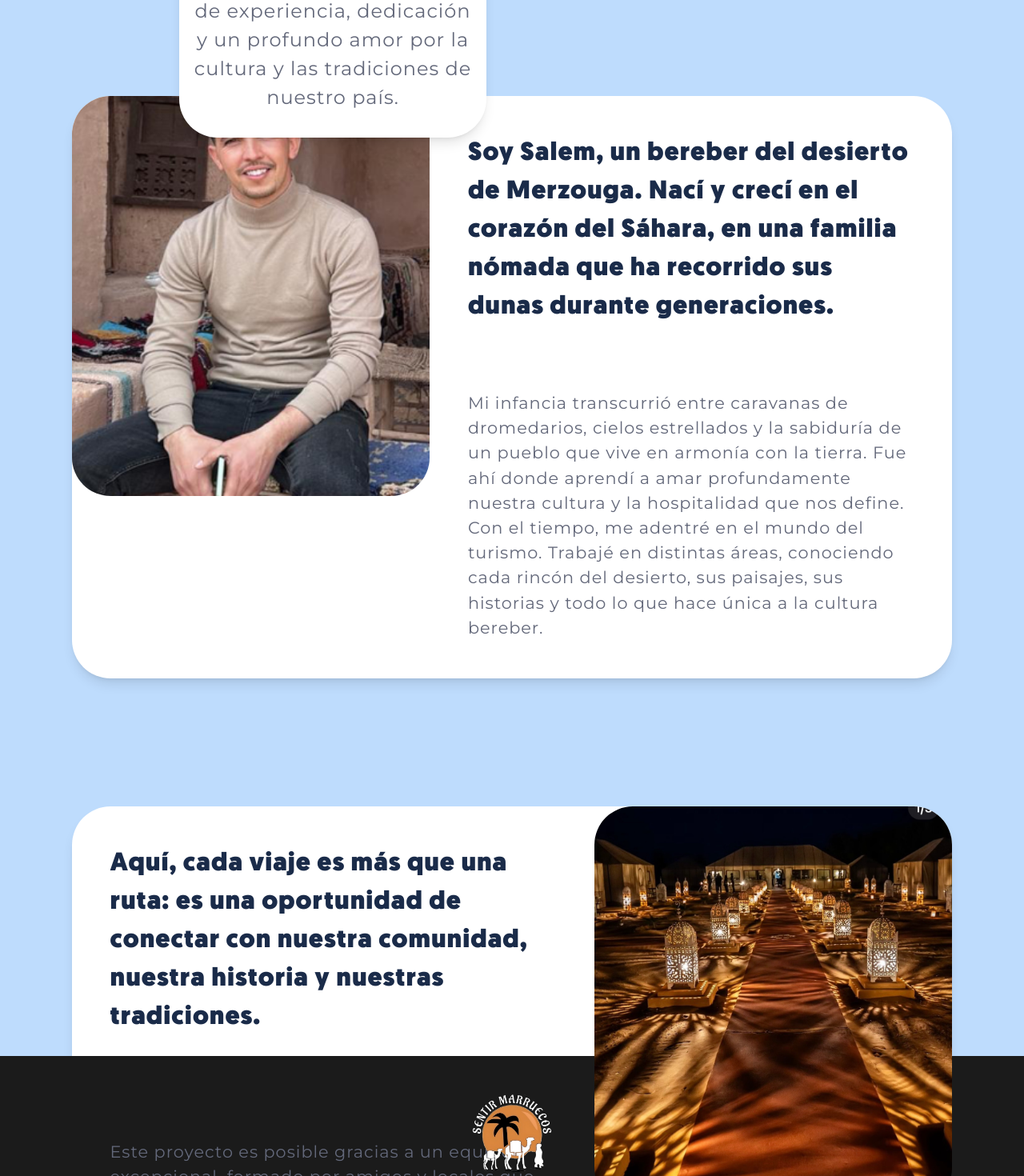
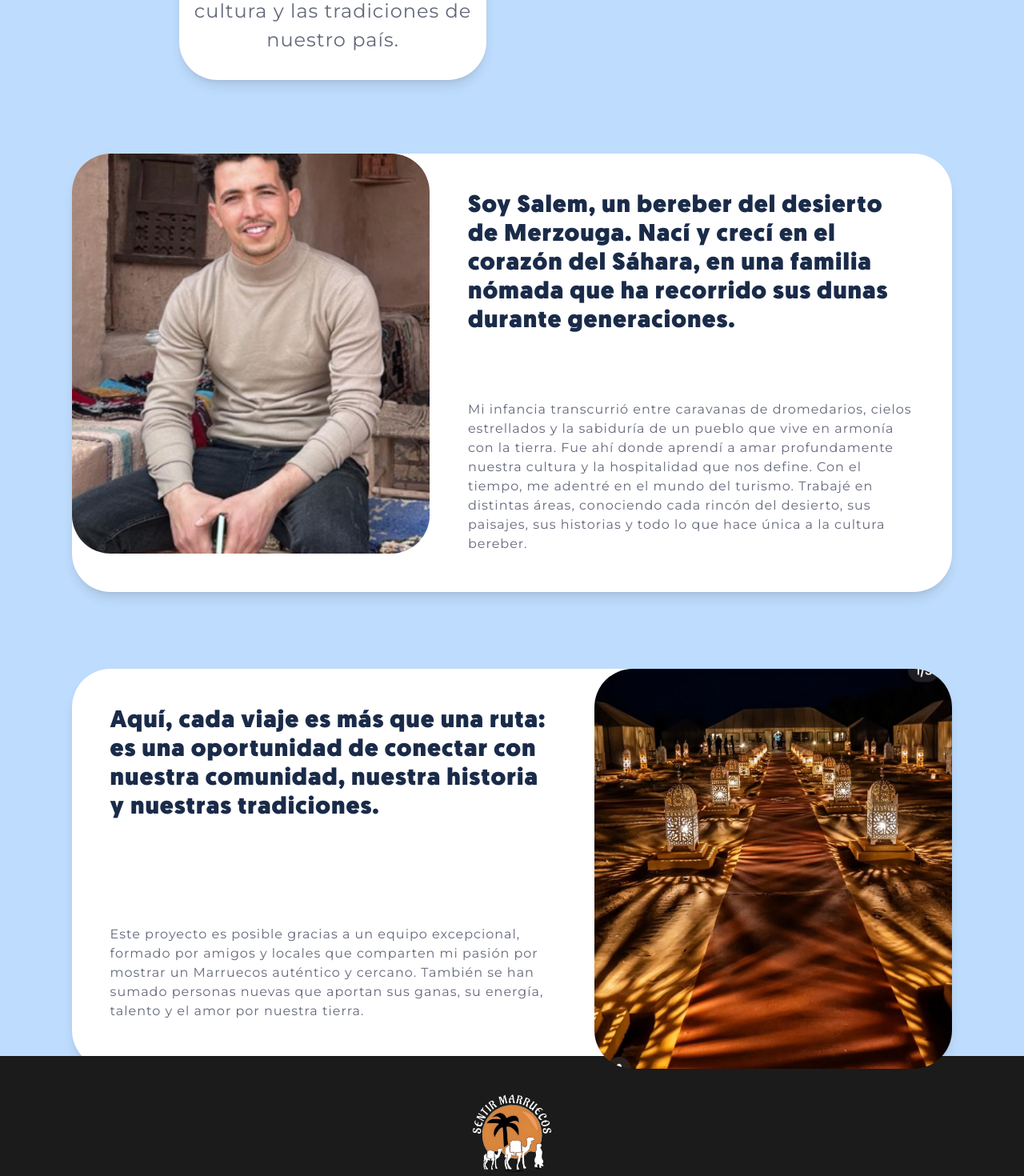
Before and after one commit to JuanCanteroJarilla/sentir-marruecos, a Next.js app: page /Sobre-nosotros in a window 1280 px wide. Shown: the part 600-2070 px from the top of the page at 80% size. Built offline with nearby package versions, Linux system fonts and the light colour scheme.

Commit message:
wip sobre nosotros responsive

```diff
--- a/src/app/Sobre-nosotros/page.tsx
+++ b/src/app/Sobre-nosotros/page.tsx
@@ -6,7 +6,7 @@ function SobreNosotros() {
       <div className="bg-[#bedcfd] h-[240vh] w-full">
         <div className="mainDivSobreNosotros flex flex-col items-start h-screen">
           <div className="bg-white mt-[20rem] max-w-[24rem] ml-4 sm:ml-16 md:ml-32 lg:ml-56 rounded-[3rem] pt-4 pl-4 pr-4 shadow-lg">
-            <p className="titleSobreNosotros text-5xl">
+            <p className="titleSobreNosotros 2xl:text-5xl lg:text-4xl">
               Bienvenidos a Sentir Marruecos Viajes.
             </p>
             <p className="subtitleTitleSobreNosotros">
@@ -41,7 +41,7 @@ function SobreNosotros() {
         </div>
 
       </div> */}
-        <div className=" w-[86vw] flex flex-row justify-center items-start mt-[45vh] bg-white mx-auto rounded-[3rem] shadow-lg">
+        <div className=" w-[86vw] flex flex-row justify-center items-start 2xl:mt-[45vh] lg:mt-[54vh] bg-white mx-auto rounded-[3rem] shadow-lg">
           <div className="flex items-center justify-center w-[950px] h-[500px] overflow-hidden">
             <Image
               src={"/images/salem.png"}
@@ -52,12 +52,12 @@ function SobreNosotros() {
             />
           </div>
           <div className="gap-4 p-12 w-[100vw]">
-            <p className="salemTitle">
+            <p className="salemTitle lg:text-3xl 2xl:text-4xl">
               Soy Salem, un bereber del desierto de Merzouga. Nací y crecí en el
               corazón del Sáhara, en una familia nómada que ha recorrido sus
               dunas durante generaciones. <br />
             </p>
-            <p className="salemSubtitle pt-20">
+            <p className="salemSubtitle pt-20 2xl:text-[1.4rem] lg:text-[1rem]">
               Mi infancia transcurrió entre caravanas de dromedarios, cielos
               estrellados y la sabiduría de un pueblo que vive en armonía con la
               tierra. Fue ahí donde aprendí a amar profundamente nuestra cultura
@@ -68,14 +68,14 @@ function SobreNosotros() {
             </p>
           </div>
         </div>
-        <div className=" w-[86vw] flex flex-row justify-center items-start mt-[20vh] mb-[2vh] bg-white mx-auto rounded-[3rem] shadow-lg">
+        <div className=" w-[86vw] flex flex-row justify-center items-start 2xl:mt-[20vh] lg:mt-[12vh] mb-[2vh] bg-white mx-auto rounded-[3rem] shadow-lg">
           <div className="gap-4 p-12 w-[100vw]">
-            <p className="salemTitle">
+            <p className="salemTitle lg:text-3xl 2xl:text-4xl">
               Aquí, cada viaje es más que una ruta: es una oportunidad de
               conectar con nuestra comunidad, nuestra historia y nuestras
               tradiciones. <br />
             </p>
-            <p className="salemSubtitle pt-32">
+            <p className="salemSubtitle pt-32 2xl:text-[1.4rem] lg:text-[1rem]">
               Este proyecto es posible gracias a un equipo excepcional, formado
               por amigos y locales que comparten mi pasión por mostrar un
               Marruecos auténtico y cercano. También se han sumado personas
--- a/src/app/Sobre-nosotros/styles.scss
+++ b/src/app/Sobre-nosotros/styles.scss
@@ -61,13 +61,13 @@
 .salemTitle {
   font-family: "Geomanist", sans-serif;
   color: #1a2b49;
-  font-size: 2rem;
+  // font-size: 2rem;
   letter-spacing: 1px;
 }
 
 .salemSubtitle {
   font-family: "Montserrat", sans-serif;
-  font-size: 1.3rem;
+  // font-size: 1.3rem;
   letter-spacing: 1px;
   color: #63687a;
 }
```
